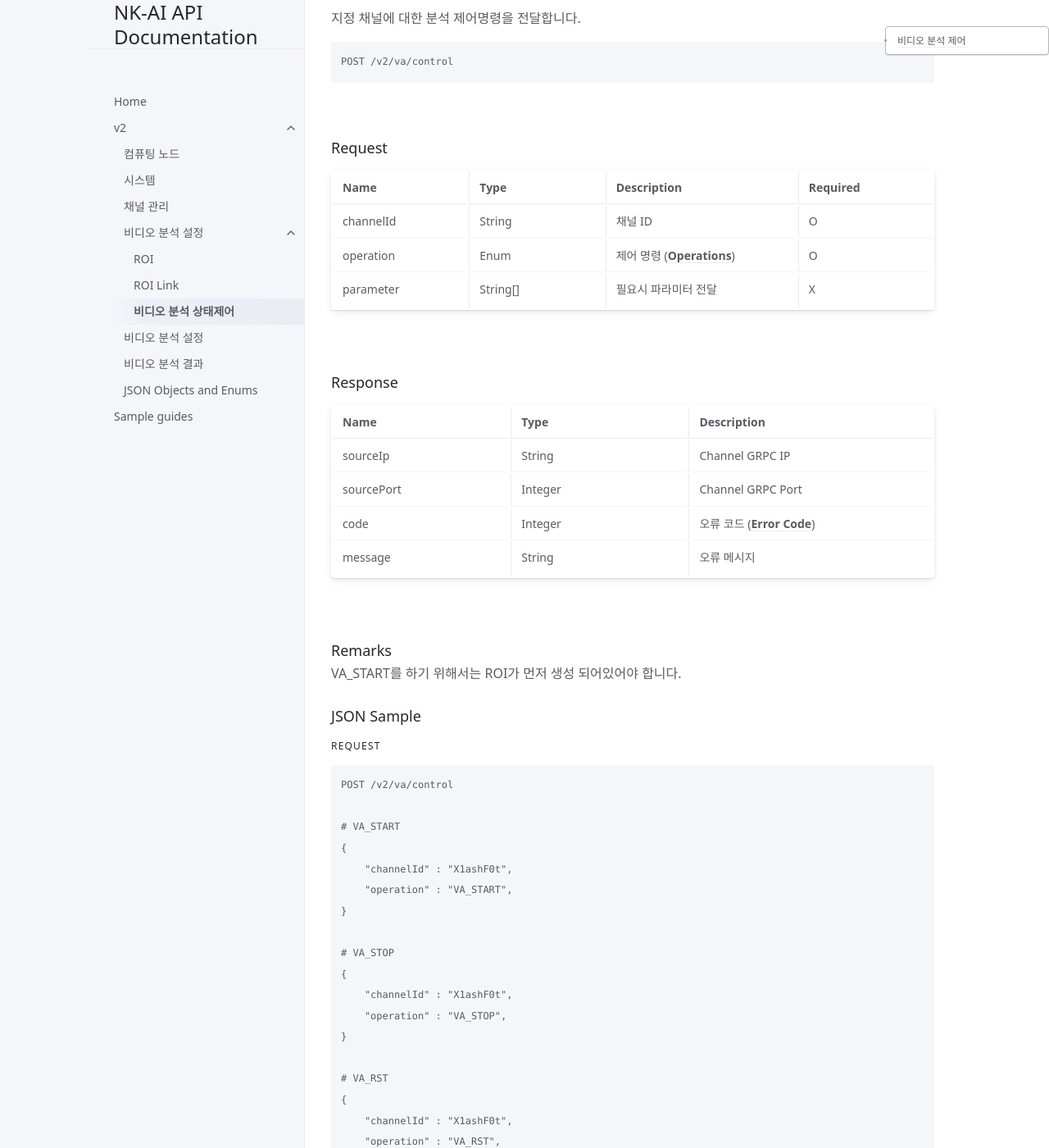
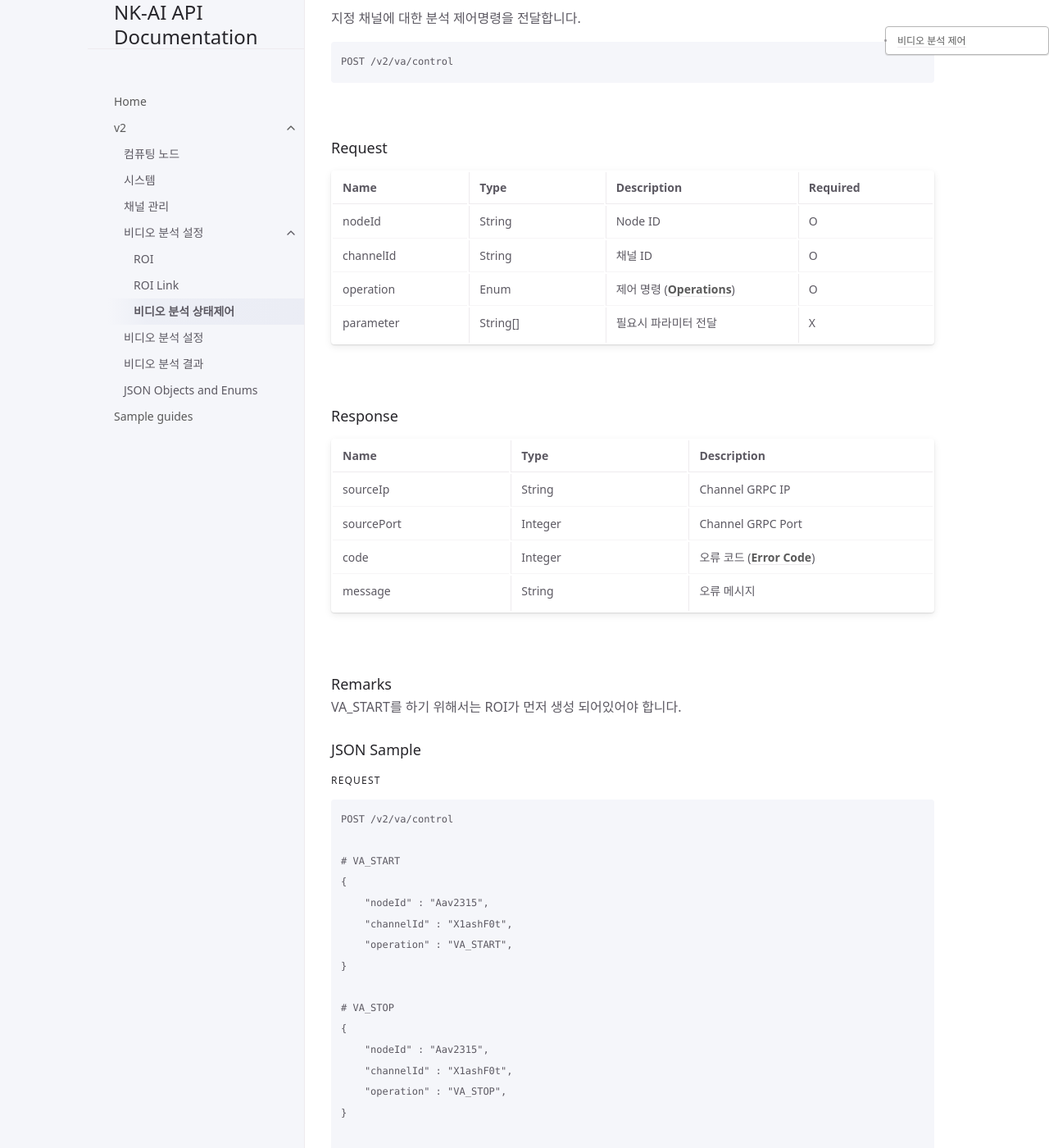
Before and after one commit to uteakO/rest-api, a Jekyll site: the page built from docs/v2/va_control/va_command.md, in a window 1280 px wide and 1400 px high, scrolled down 311 px. Shown: the whole window at 82% size. Built offline with Jekyll 4.4.1, drawn with Linux system fonts in a browser that asks for light colours; some of the changed text lies outside the part shown.

Commit message:
Update va_command.md

```diff
--- a/docs/v2/va_control/va_command.md
+++ b/docs/v2/va_control/va_command.md
@@ -26,6 +26,7 @@ POST /v2/va/control
 
 | Name | Type | Description | Required |
 | :---- | :---- |:---- |:---- |
+| nodeId | String | Node ID | O |
 | channelId | String | 채널 ID | O |
 | operation | Enum | 제어 명령 (**[Operations](../models.md#operations)**) | O |
 | parameter | String[] | 필요시 파라미터 전달 | X |
@@ -55,18 +56,21 @@ POST /v2/va/control
 
 # VA_START
 {
+    "nodeId" : "Aav2315",
     "channelId" : "X1ashF0t",
     "operation" : "VA_START",
 }
 
 # VA_STOP
 {
+    "nodeId" : "Aav2315",
     "channelId" : "X1ashF0t",
     "operation" : "VA_STOP",
 }
 
 # VA_RST
 {
+    "nodeId" : "Aav2315",
     "channelId" : "X1ashF0t",
     "operation" : "VA_RST",
     "parameter" : ["roiId1", "roiId2", "roiId3"]
```
